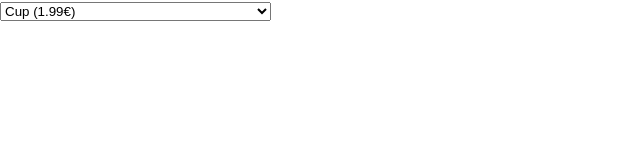
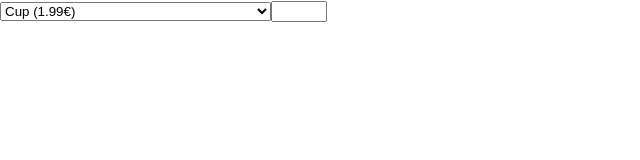
Before and after one commit to ivevil/cart-challenge, a React (Create React App) app: page / in a window 1280 px wide. Shown: the top 160 px of the page, without its empty margins (0-640 px from the left). Built offline with nearby package versions, Linux system fonts and the light colour scheme.

Commit message:
Add amount component

```diff
--- a/src/App.tsx
+++ b/src/App.tsx
@@ -1,6 +1,8 @@
 import Products from './components/Products';
+import Amount from './components/Amount';
 import { useState, useEffect } from 'react';
 import { Product } from './model/Product';
+
 
 function App(): JSX.Element {
 
@@ -15,6 +17,7 @@ function App(): JSX.Element {
   return (
     <div>
       <Products products={products} />
+      <Amount />
     </div>
   );
 }
--- /dev/null
+++ b/src/components/Amount/index.tsx
@@ -0,0 +1,7 @@
+const Amount = (): JSX.Element => {
+    return (
+        <input id="amount" value="" type="number" min="1" max="10" />
+    )
+}
+
+export default Amount;
```
